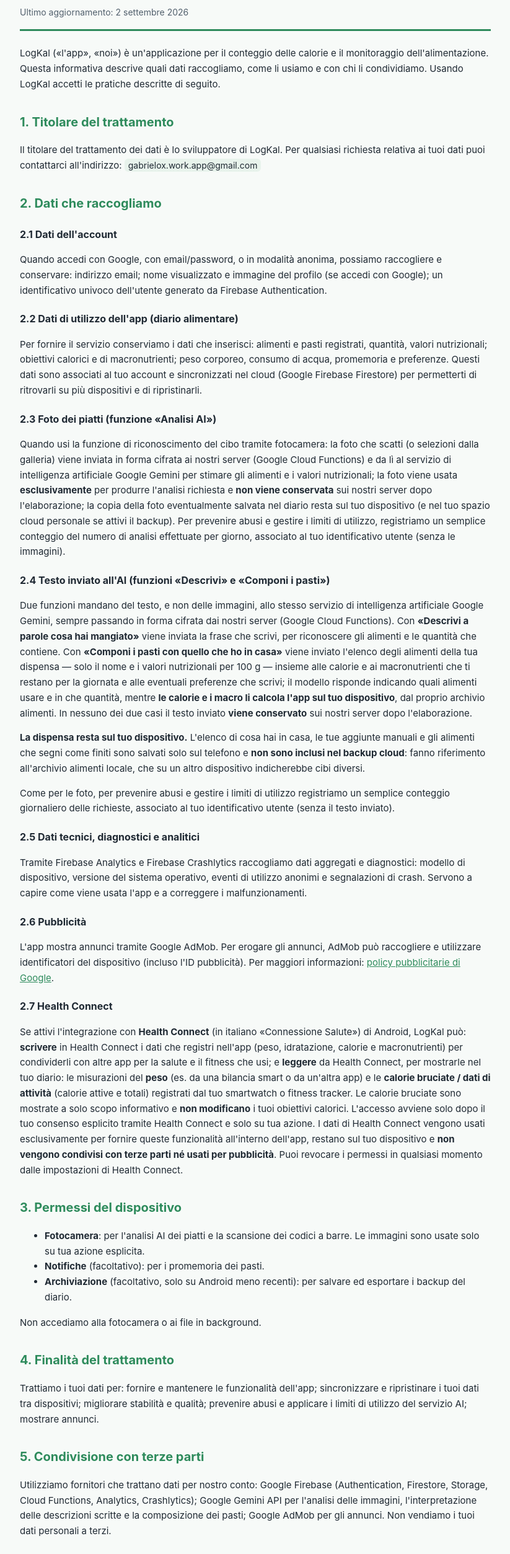
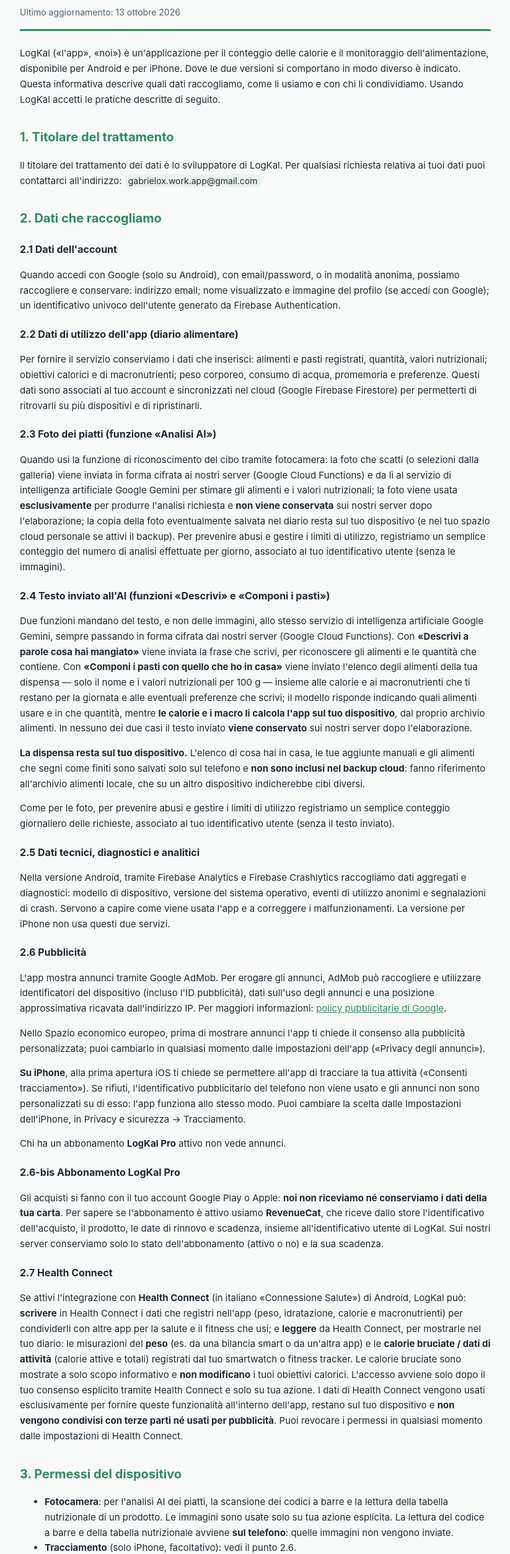
Before and after one commit to LogKal-app/logkal-privacy, a plain HTML site: page index.html in a window 1280 px wide. Shown: the part 74-2581 px from the top of the page at 62% size, without its empty margins (228-1051 px from the left). Drawn offline with Linux system fonts and the light colour scheme.

Commit message:
Informativa: versione per iPhone, tracciamento, abbonamento, Open Food Facts

```diff
--- a/index.html
+++ b/index.html
@@ -28,11 +28,12 @@
 <div class="wrap">
 <header>
   <h1>Informativa sulla Privacy — LogKal</h1>
-  <div class="updated">Ultimo aggiornamento: 2 settembre 2026</div>
+  <div class="updated">Ultimo aggiornamento: 13 ottobre 2026</div>
 </header>
 
 <p>LogKal (&laquo;l'app&raquo;, &laquo;noi&raquo;) è un'applicazione per il conteggio
-delle calorie e il monitoraggio dell'alimentazione. Questa informativa descrive quali
+delle calorie e il monitoraggio dell'alimentazione, disponibile per Android e per
+iPhone. Dove le due versioni si comportano in modo diverso è indicato. Questa informativa descrive quali
 dati raccogliamo, come li usiamo e con chi li condividiamo. Usando LogKal accetti le
 pratiche descritte di seguito.</p>
 
@@ -43,7 +44,7 @@
 
 <h2>2. Dati che raccogliamo</h2>
 <h3>2.1 Dati dell'account</h3>
-<p>Quando accedi con Google, con email/password, o in modalità anonima, possiamo
+<p>Quando accedi con Google (solo su Android), con email/password, o in modalità anonima, possiamo
 raccogliere e conservare: indirizzo email; nome visualizzato e immagine del profilo
 (se accedi con Google); un identificativo univoco dell'utente generato da Firebase
 Authentication.</p>
@@ -86,15 +87,33 @@
 (senza il testo inviato).</p>
 
 <h3>2.5 Dati tecnici, diagnostici e analitici</h3>
-<p>Tramite Firebase Analytics e Firebase Crashlytics raccogliamo dati aggregati e
+<p>Nella versione Android, tramite Firebase Analytics e Firebase Crashlytics raccogliamo dati aggregati e
 diagnostici: modello di dispositivo, versione del sistema operativo, eventi di utilizzo
 anonimi e segnalazioni di crash. Servono a capire come viene usata l'app e a correggere
-i malfunzionamenti.</p>
+i malfunzionamenti. La versione per iPhone non usa questi due servizi.</p>
 <h3>2.6 Pubblicità</h3>
 <p>L'app mostra annunci tramite Google AdMob. Per erogare gli annunci, AdMob può
-raccogliere e utilizzare identificatori del dispositivo (incluso l'ID pubblicità).
+raccogliere e utilizzare identificatori del dispositivo (incluso l'ID pubblicità),
+dati sull'uso degli annunci e una posizione approssimativa ricavata dall'indirizzo IP.
 Per maggiori informazioni: <a href="https://policies.google.com/technologies/ads">policy
 pubblicitarie di Google</a>.</p>
+<p>Nello Spazio economico europeo, prima di mostrare annunci l'app ti chiede il consenso
+alla pubblicità personalizzata; puoi cambiarlo in qualsiasi momento dalle impostazioni
+dell'app (&laquo;Privacy degli annunci&raquo;).</p>
+<p><strong>Su iPhone</strong>, alla prima apertura iOS ti chiede se permettere all'app
+di tracciare la tua attività (&laquo;Consenti tracciamento&raquo;). Se rifiuti,
+l'identificativo pubblicitario del telefono non viene usato e gli annunci non sono
+personalizzati su di esso: l'app funziona allo stesso modo. Puoi cambiare la scelta
+dalle Impostazioni dell'iPhone, in Privacy e sicurezza &rarr; Tracciamento.</p>
+<p>Chi ha un abbonamento <strong>LogKal Pro</strong> attivo non vede annunci.</p>
+
+<h3>2.6-bis Abbonamento LogKal Pro</h3>
+<p>Gli acquisti si fanno con il tuo account Google Play o Apple: <strong>noi non
+riceviamo né conserviamo i dati della tua carta</strong>. Per sapere se l'abbonamento è
+attivo usiamo <strong>RevenueCat</strong>, che riceve dallo store l'identificativo
+dell'acquisto, il prodotto, le date di rinnovo e scadenza, insieme all'identificativo
+utente di LogKal. Sui nostri server conserviamo solo lo stato dell'abbonamento (attivo
+o no) e la sua scadenza.</p>
 
 <h3>2.7 Health Connect</h3>
 <p>Se attivi l'integrazione con <strong>Health Connect</strong> (in italiano
@@ -114,8 +133,12 @@
 
 <h2>3. Permessi del dispositivo</h2>
 <ul>
-  <li><strong>Fotocamera</strong>: per l'analisi AI dei piatti e la scansione dei codici
-  a barre. Le immagini sono usate solo su tua azione esplicita.</li>
+  <li><strong>Fotocamera</strong>: per l'analisi AI dei piatti, la scansione dei codici
+  a barre e la lettura della tabella nutrizionale di un prodotto. Le immagini sono usate
+  solo su tua azione esplicita. La lettura del codice a barre e della tabella
+  nutrizionale avviene <strong>sul telefono</strong>: quelle immagini non vengono
+  inviate.</li>
+  <li><strong>Tracciamento</strong> (solo iPhone, facoltativo): vedi il punto 2.6.</li>
   <li><strong>Notifiche</strong> (facoltativo): per i promemoria dei pasti.</li>
   <li><strong>Archiviazione</strong> (facoltativo, solo su Android meno recenti): per
   salvare ed esportare i backup del diario.</li>
@@ -132,14 +155,20 @@
 <p>Utilizziamo fornitori che trattano dati per nostro conto: Google Firebase
 (Authentication, Firestore, Storage, Cloud Functions, Analytics, Crashlytics); Google
 Gemini API per l'analisi delle immagini, l'interpretazione delle descrizioni scritte e
-la composizione dei pasti; Google AdMob per gli annunci. Non vendiamo i
-tuoi dati personali a terzi.</p>
+la composizione dei pasti; Google AdMob per gli annunci; RevenueCat per lo stato
+dell'abbonamento LogKal Pro; Apple (App Store) e Google (Google Play) per il pagamento
+dell'abbonamento. Non vendiamo i tuoi dati personali a terzi.</p>
+<p>Le ricerche di prodotti e di codici a barre vengono inviate a <strong>Open Food
+Facts</strong> (openfoodfacts.org), una banca dati aperta: parte solo il testo cercato o
+il codice, senza alcun dato sul tuo account.</p>
 
 <h2>6. Conservazione dei dati</h2>
 <p>Conserviamo i dati del tuo account e del diario finché mantieni l'account attivo. Le
 immagini e i testi inviati alle funzioni AI non vengono conservati dopo l'elaborazione.
 La dispensa resta sul tuo dispositivo e viene cancellata disinstallando l'app. Puoi
-richiedere la cancellazione del tuo account e dei dati associati in qualsiasi momento.</p>
+cancellare i tuoi dati o eliminare l'account direttamente dall'app (Account &rarr;
+&laquo;Cancella i miei dati&raquo; / &laquo;Elimina l'account&raquo;), oppure chiedercelo
+in qualsiasi momento.</p>
 
 <h2>7. Sicurezza</h2>
 <p>I dati sono trasmessi tramite connessioni cifrate (HTTPS) e conservati
```
